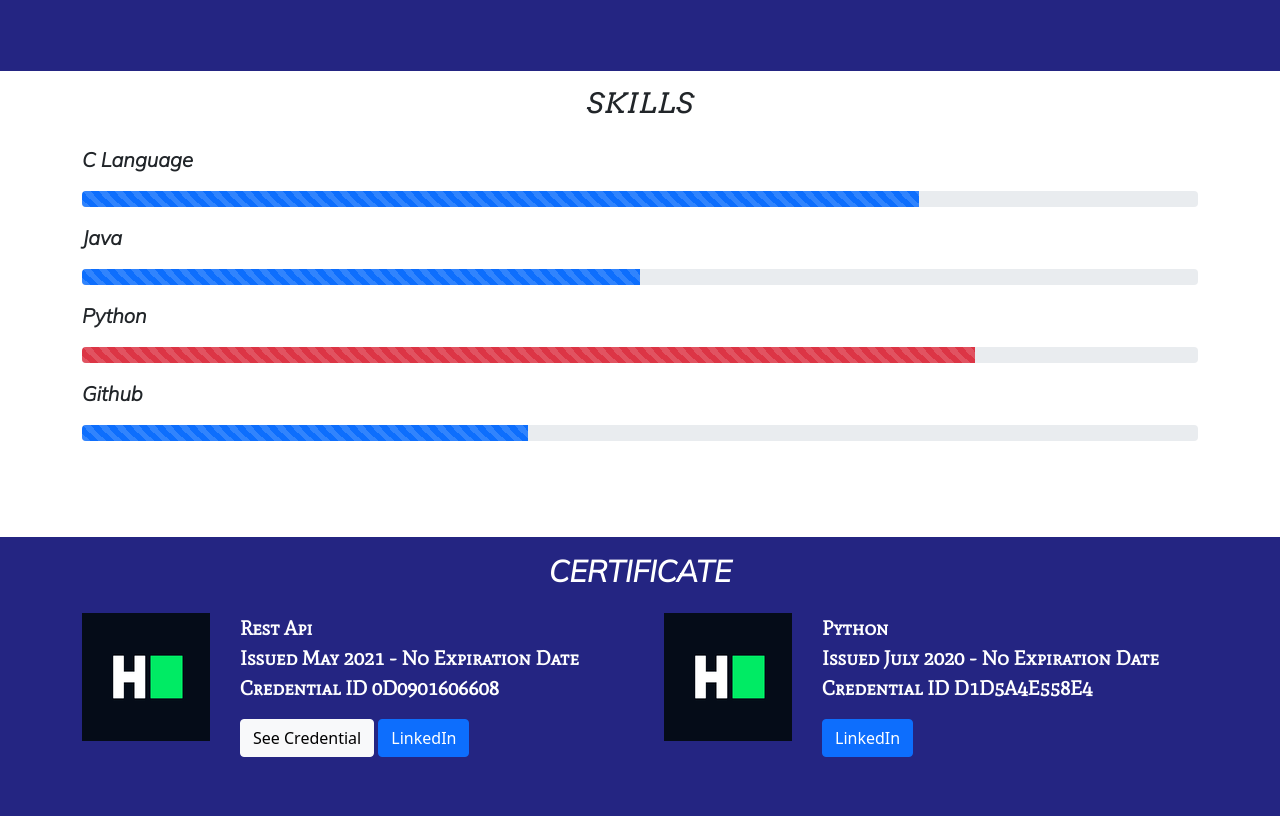
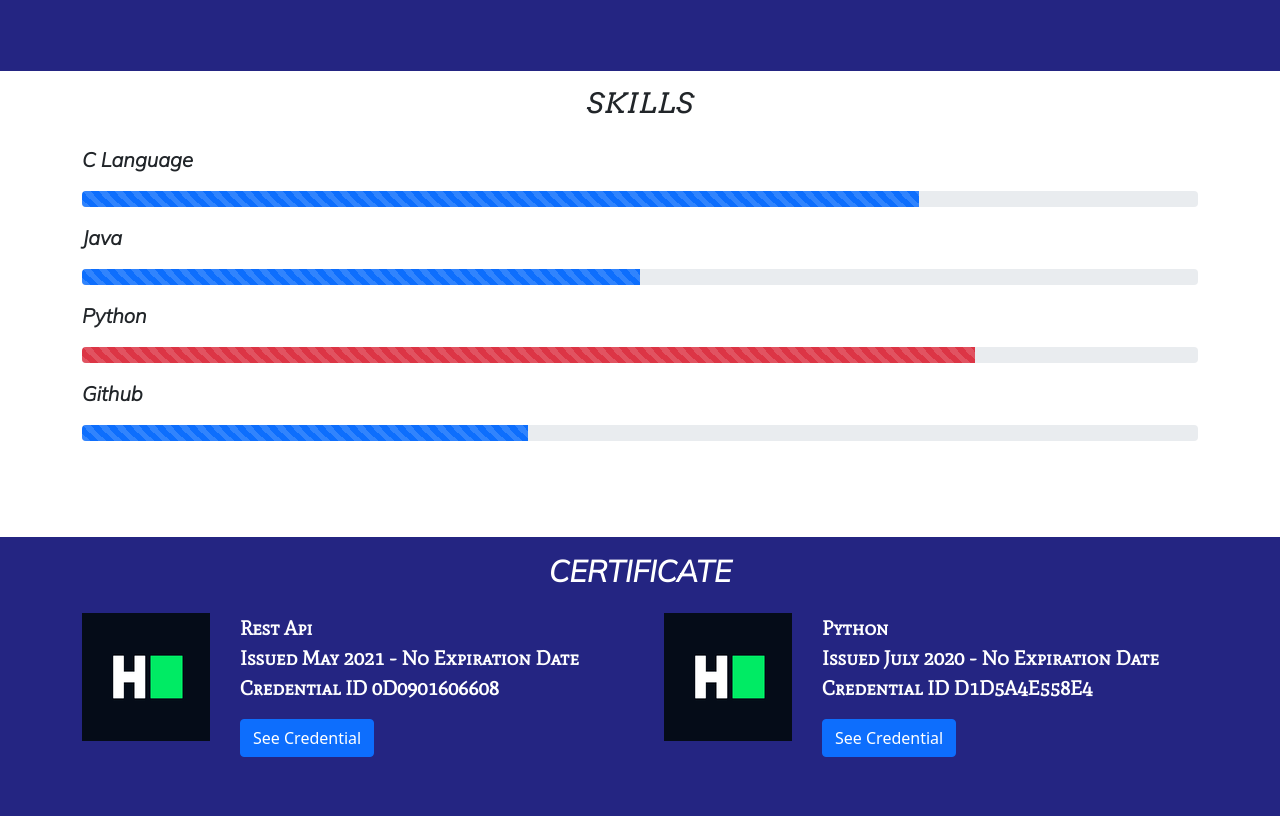
Before and after one commit to dholendar14/portfolio, a plain HTML site: page index.html in a window 1280 px wide. Shown: the part 427-1243 px from the top of the page. Drawn offline with nearby package versions, Linux system fonts and the light colour scheme; a web font is replaced by a local one.

Commit message:
fixed bugs

```diff
--- a/index.html
+++ b/index.html
@@ -107,11 +107,10 @@
                     <p class="text cert-text">Rest Api<br>
                         Issued May 2021 - No Expiration Date<br>
                         Credential ID 0D0901606608</p>
-                    <button type="button" class="btn btn-light"><a href="" target="_blank"></a>See
-                        Credential</button>
 
                     <a class="btn btn-primary" href="https://www.hackerrank.com/certificates/0d0901606608"
-                        target="_blank" role="button">LinkedIn</a>
+                        target="_blank" role="button">See
+                        Credential</a>
                 </div>
             </div>
             <div class="row place-right">
@@ -122,7 +121,8 @@
                         Credential ID D1D5A4E558E4</p>
 
                     <a class="btn btn-primary" href="https://www.hackerrank.com/certificates/D1D5A4E558E4"
-                        target="_blank" role="button">LinkedIn</a>
+                        target="_blank" role="button">See
+                        Credential</a>
                 </div>
             </div>
         </div>
```
